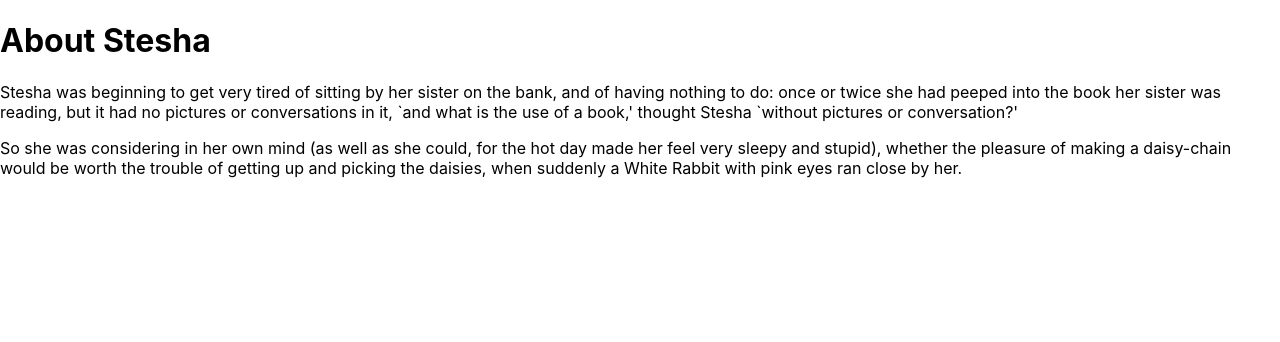
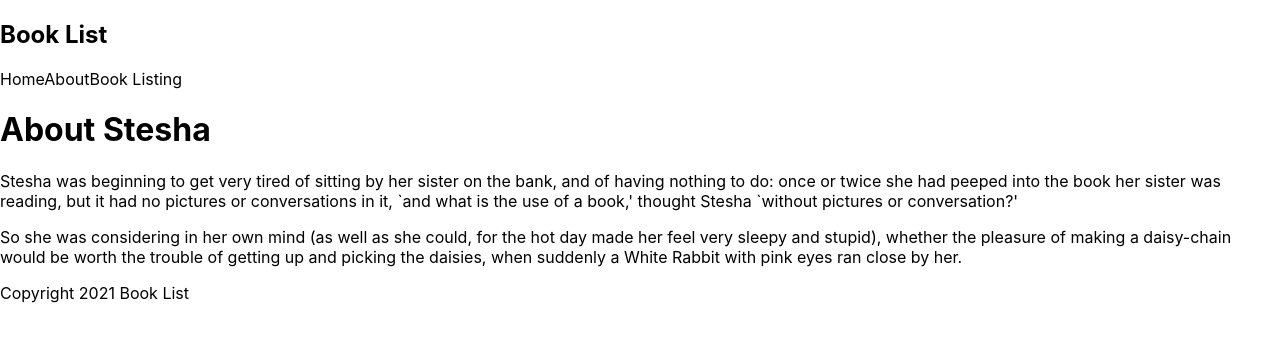
Before and after one commit to SteeshMcK/book-list, a Next.js app: page /about in a window 1280 px wide. Shown: the top 342 px of the page. Built offline with nearby package versions, Linux system fonts and the light colour scheme.

Commit message:
add layout component

```diff
--- /dev/null
+++ b/components/Layout.js
@@ -0,0 +1,14 @@
+import Footer from './Footer'
+import Navbar from './Navbar'
+
+const Layout = ({ children }) => {
+    return (
+        <div className='content'>
+            <Navbar />
+            { children }
+            <Footer />
+        </div>
+      );
+}
+
+export default Layout;
--- a/pages/_app.js
+++ b/pages/_app.js
@@ -1,7 +1,13 @@
+import Layout from '../components/Layout'
 import '../styles/globals.css'
 
 function MyApp({ Component, pageProps }) {
-  return <Component {...pageProps} />
+  return (
+    <Layout>
+      {/* This renders the pages */}
+      <Component {...pageProps} />
+    </Layout>
+  )
 }
 
 export default MyApp
--- a/pages/index.js
+++ b/pages/index.js
@@ -7,7 +7,6 @@
 export default function Home() {
   return (
     <div>
-      <Navbar />
       <div className={styles.homeDiv}>
         <h1>Stesha's Swanky Homepage!!!!</h1>
         <p>In a hole in the ground there lived a hobbit. Not a nasty, dirty, wet hole, filled with the ends of worms and an oozy smell, nor yet a dry, bare, sandy hole with nothing in it to sit down on or to eat: it was a hobbit-hole, and that means comfort.</p>
@@ -16,7 +15,6 @@
           <a>See Book Listing</a>
         </Link>
       </div>
-      <Footer />
-      </div>
+    </div>
   )
 }
```
